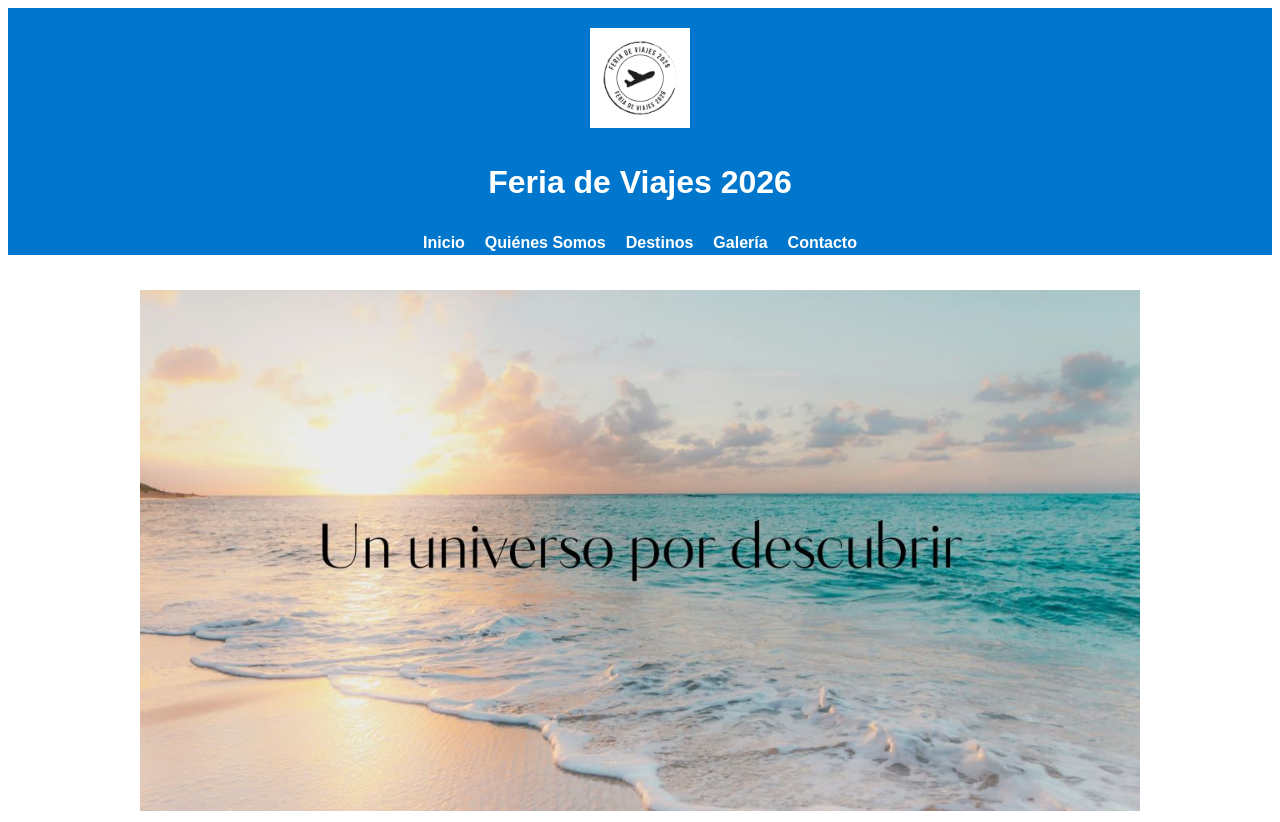
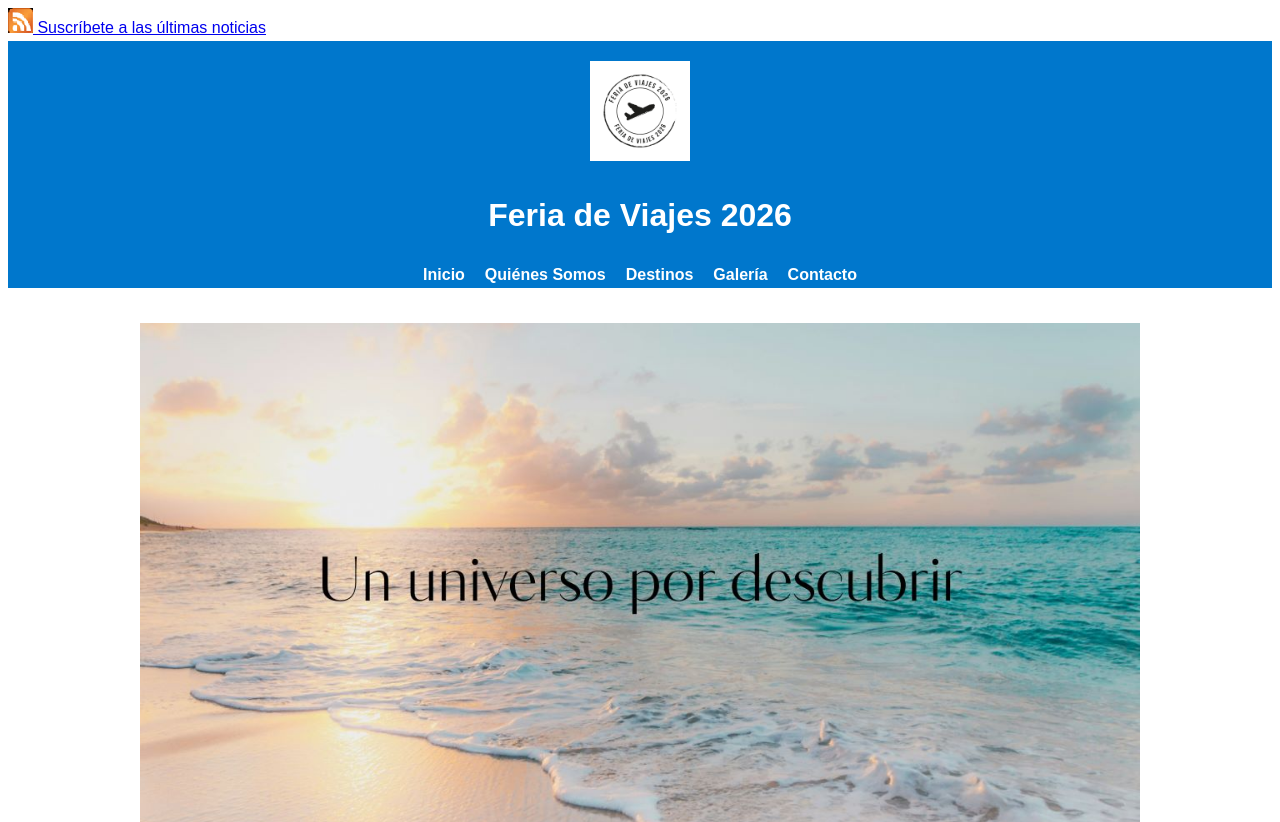
Before and after one commit to mkurteaga/feria-viajes-2026, a plain HTML site: page index.html in a window 1280 px wide. Shown: the top 822 px of the page. Drawn offline with Linux system fonts and the light colour scheme.

Commit message:
Add files via upload

```diff
--- a/index.html
+++ b/index.html
@@ -9,6 +9,9 @@
   <link rel="stylesheet" href="estilos/estilos.css">
 </head>
 <body>
+	<a type="application/rss+xml" href="https://mkurteaga.github.io/feria-viajes-2026/feed.xml">
+		<img src="imagenes/rss.png" alt="Suscribete al feed RSS" width="25" height="25">
+		Suscríbete a las últimas noticias</a>
   <header>
     <img src="imagenes/logo.png" alt="Logo Feria de Viajes" class="logo">
     <h1>Feria de Viajes 2026</h1>
```
